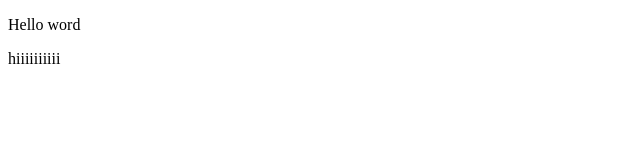
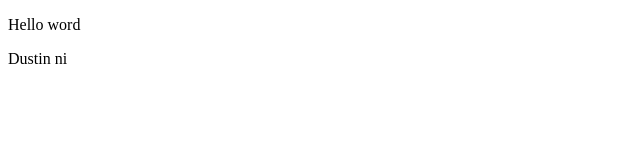
Before and after one commit to GbyDev/Try, a plain HTML site: page src/index.html in a window 1280 px wide. Shown: the full height of the page, 0-640 px from the left. Drawn offline with Linux system fonts and the light colour scheme.

Commit message:
Update index.html

```diff
--- a/src/index.html
+++ b/src/index.html
@@ -7,7 +7,8 @@
 </head>
 <body>
     <p>Hello word</p>
-    <p> hiiiiiiiiii
+    <p> Dustin ni
+
 
     </p>
 </body>
```
